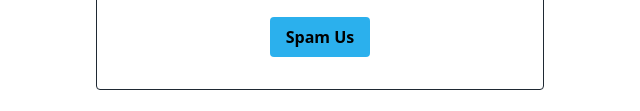
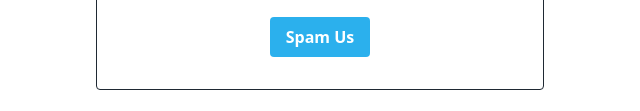
Before and after one commit to Pensacola-Web-and-App-Developers/pensacola-developers, a Gatsby site: page /contact in a window 1280 px wide. Shown: the part 689-800 px from the top of the page, 320-960 px from the left. Built offline with nearby package versions, Linux system fonts and the light colour scheme; Gatsby itself is replaced by a stand-in of ours.

Commit message:
site color changes, welcome page images, etc...

```diff
--- a/src/components/ContactForm.js
+++ b/src/components/ContactForm.js
@@ -102,7 +102,7 @@ export default class ContactForm extends React.Component {
         </div>
         <div className="field flex justify-center items-center">
           <button
-            className="font-semibold bg-light-blue-vivid-500 hover:bg-light-blue-vivid-700 rounded px-4 py-2 mt-5"
+            className="text-white font-semibold bg-light-blue-vivid-500 hover:bg-light-blue-vivid-700 rounded px-4 py-2 mt-5"
             type="submit"
           >
             Spam Us
```
